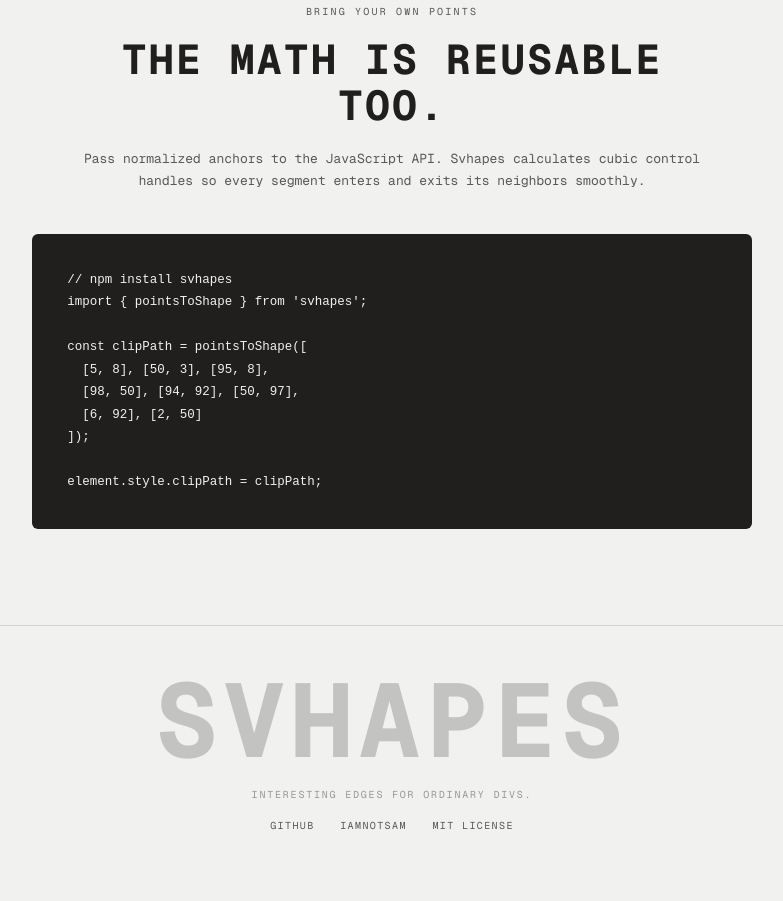
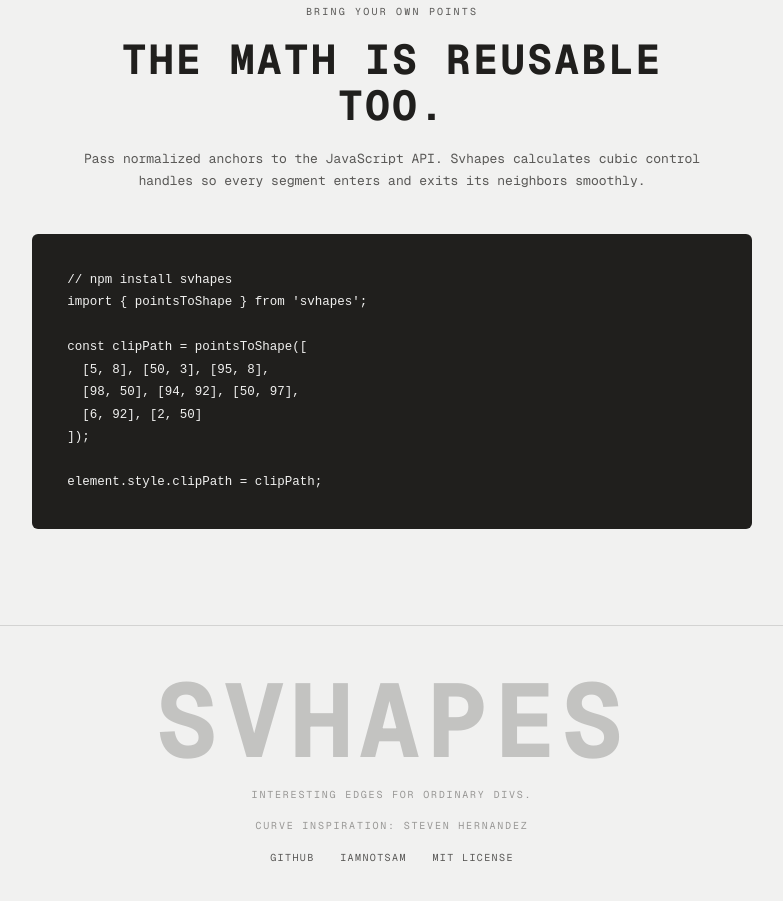
Before and after one commit to storypixel/svhapes, a website: page index.html in a window 1280 px wide. Shown: the part 5019-5920 px from the top of the page, without its empty margins (248-1031 px from the left). Before the commit the page ends 5898 px from the top, so only its background shows below. Drawn offline with nearby package versions, Linux system fonts and the light colour scheme; a web font is replaced by a local one.

Commit message:
credit steven hernandez for curve inspiration

```diff
--- a/index.html
+++ b/index.html
@@ -191,6 +191,7 @@ element.style.clipPath = clipPath;</code></pre>
     <footer>
       <a class="wordmark footer-wordmark" href="./">Svhapes</a>
       <p>Interesting edges for ordinary divs.</p>
+      <p>Curve inspiration: Steven Hernandez</p>
       <div>
         <a href="https://github.com/storypixel/svhapes">GitHub</a>
         <a href="https://iamnotsam.com">iamnotsam</a>
```
Also changed, not shown: README.md.
